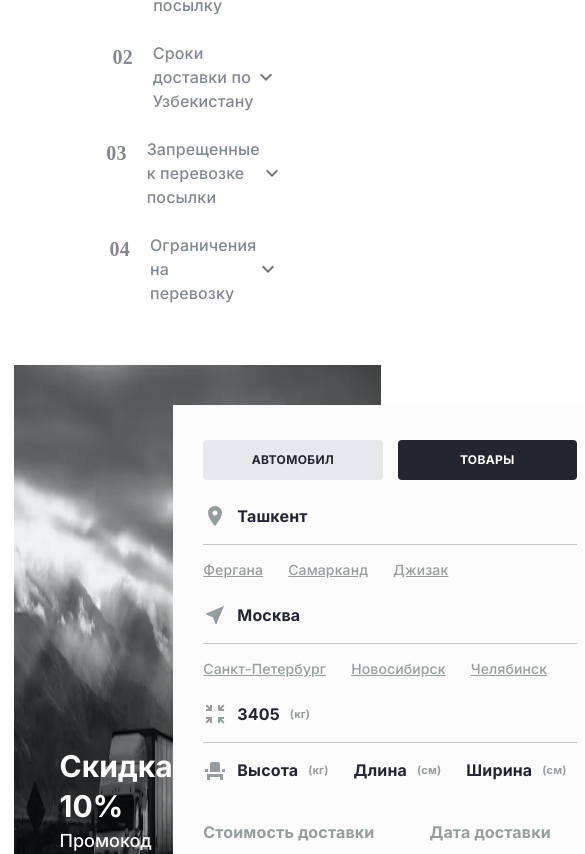
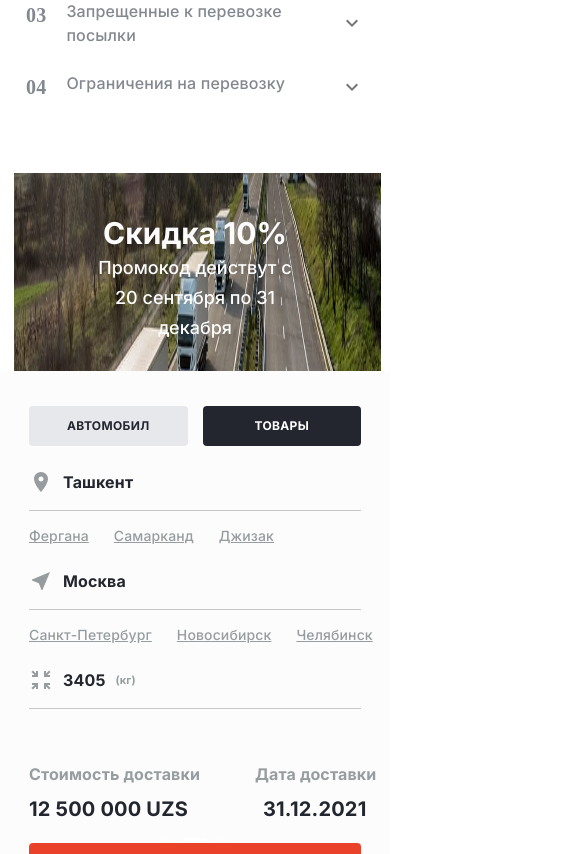
Before and after one commit to marufjon2001/marcoslogistik, a React (Create React App) app: page / in a window 390 px wide. Shown: the part 1822-2676 px from the top of the page, 585 px wide, since content can reach past the window. Built offline with nearby package versions, Linux system fonts and the light colour scheme.

Commit message:
carusel res

```diff
--- a/src/Component/Home/Home.jsx
+++ b/src/Component/Home/Home.jsx
@@ -384,7 +384,7 @@ const Home = () => {
 
        {/*------------------------ collapse----------------------------- */}
       <Box sx={{ display: "flex", justifyContent: "center" }} mt={10}>
-        <Box sx={{ width: "50%",}}>
+        <Box className="coolapse" sx={{ width: "50%",}}>
           {text.map((item, index) => (
             <Box>
               <Accordion style={{border: 'none',boxShadow: 'none'}}>
@@ -443,15 +443,14 @@ const Home = () => {
 
       {/*----------------------------- Carusel ------------------------------*/}
       <Box sx={{width: '100%',position: 'relative'}}>
-
-        <Box id={'carusel'} sx={{position: 'absolute',zIndex: '10',display: 'flex',justifyContent: 'center',width: '100%'}}>
-          <Box display={'flex'}justifyContent={"space-between"} padding={5} alignItems={"end"}width={'90%'}>
-            <Box>
+        <Box className="carusel12" id={'carusel'} sx={{position: 'absolute',zIndex: '10',display: 'flex',justifyContent: 'center',width: '100%'}}>
+          <Box className="carusel" display={'flex'}justifyContent={"space-between"} padding={5} alignItems={"end"}width={'90%'}>
+            <Box className="skidka">
              <Typography variant="h5" style={{fontFamily: 'Inter',fontWeight: '700',fontSize: '30px',lineHeight: '40px',color: '#FCFCFD'}}>Скидка 10% </Typography>
              <Typography variant="p" style={{fontFamily: 'Inter',fontWeight: '400',fontSize: '18px',lineHeight: '30px',color: '#FCFCFD'}}>Промокод действут с 20 сентября по 31 декабря</Typography>
             </Box>
-            <Box sx={{display: 'flex',justifyContent: 'center',backgroundColor: '#FCFCFD',padding: '35px 10px'}}>
-             <Box sx={{width: '90%'}}>
+            <Box className="carusell" sx={{display: 'flex',justifyContent: 'center',backgroundColor: '#FCFCFD',padding: '35px 10px'}}>
+             <Box className="caruselmenu" sx={{width: '90%'}}>
                <Box sx={{display: 'flex',gap: '15px'}}>
                 <Button style={{fontFamily: 'Inter',fontWeight: '700',fontSize: '12px',lineHeight: '16px',color: '#23262F',backgroundColor: '#E6E8EC',width: '200px',height: '40px'}}>Автомобил</Button>
                 <Button style={{fontFamily: 'Inter',fontWeight: '700',fontSize: '12px',lineHeight: '16px',color: '#FFFFFF',backgroundColor: '#23262F',width: '200px',height: '40px'}}> Товары</Button>
@@ -466,41 +465,40 @@ const Home = () => {
                 </Box><br />
                 <Typography style={{fontFamily: 'Inter',fontWeight: '700',fontSize: '16px',lineHeight: '18px',color: '#23262F',display: 'flex',gap: '10px',alignItems: 'center'}}><NearMeIcon style={{color: '#979C9E'}}/> Москва</Typography>
                 <hr />
-                <Box sx={{display: 'flex',gap: '25px'}}>
-                <Typography style={{fontFamily: 'Inter',fontWeight: '500',fontSize: '14px',lineHeight: '18px',color: '#979C9E',textDecoration: 'underline',}}> Санкт-Петербург  </Typography>
+                <Box className="moskva" sx={{display: 'flex',gap: '25px'}}>
+                <Typography style={{fontFamily: 'Inter',fontWeight: '500',fontSize: '14px',lineHeight: '18px',color: '#979C9E',textDecoration: 'underline',}}> Санкт-Петербург</Typography>
                 <Typography style={{fontFamily: 'Inter',fontWeight: '500',fontSize: '14px',lineHeight: '18px',color: '#979C9E',textDecoration: 'underline',}}>Новосибирск</Typography>
                 <Typography style={{fontFamily: 'Inter',fontWeight: '500',fontSize: '14px',lineHeight: '18px',color: '#979C9E',textDecoration: 'underline',}}>Челябинск</Typography>
                 </Box><br />
                 <Typography style={{fontFamily: 'Inter',fontWeight: '700',fontSize: '16px',lineHeight: '18px',color: '#23262F',display: 'flex',gap: '10px',alignItems: 'center'}}><ZoomInMapIcon style={{color: '#979C9E'}}/> 3405 <span style={{fontSize: '11px',color: '#979C9E'}}>(кг)</span></Typography>
                  <hr />
-                 <Box sx={{display: 'flex',gap: '25px'}}>
+                 <Box className="Высота" sx={{display: 'flex',gap: '25px'}}>
                 <Typography style={{fontFamily: 'Inter',fontWeight: '700',fontSize: '16px',lineHeight: '15px',color: '#23262F',display: 'flex',gap: '10px',alignItems: 'center'}}><EventSeatIcon style={{color: '#979C9E'}}/> Высота <span style={{fontSize: '11px',color: '#979C9E'}}>(кг)</span></Typography>
                 <Typography style={{fontFamily: 'Inter',fontWeight: '700',fontSize: '16px',lineHeight: '15px',color: '#23262F',display: 'flex',gap: '10px',alignItems: 'center'}}>Длина <span style={{fontSize: '11px',color: '#979C9E'}}>(см)</span></Typography>
                 <Typography style={{fontFamily: 'Inter',fontWeight: '700',fontSize: '16px',lineHeight: '15px',color: '#23262F',display: 'flex',gap: '10px',alignItems: 'center'}}>Ширина <span style={{fontSize: '11px',color: '#979C9E'}}>(см)</span></Typography>
                 </Box><br />
-                <Typography style={{fontFamily: 'Inter',fontWeight: '700',fontSize: '16px',lineHeight: '50px',color: '#979C9E',display: 'flex',gap: '55px',alignItems: 'center',}}> Стоимость доставки<span style={{fontFamily: 'Inter',fontWeight: '700',fontSize: '16px',lineHeight: '18px',color: '#979C9E',display: 'flex',gap: '10px',alignItems: 'center'}}>Дата доставки</span></Typography>
-                <Typography style={{fontFamily: 'Inter',fontWeight: '700',fontSize: '20px',lineHeight: '20px',color: '#23262F',display: 'flex',gap: '75px',alignItems: 'center'}}>12 500 000 UZS<span style={{fontFamily: 'Inter',fontWeight: '700',fontSize: '20px',lineHeight: '20px',color: '#23262F',display: 'flex',gap: '95px',alignItems: 'center'}}>31.12.2021</span></Typography>
+                <Typography className="stoimost" style={{fontFamily: 'Inter',fontWeight: '700',fontSize: '16px',lineHeight: '50px',color: '#979C9E',display: 'flex',gap: '55px',alignItems: 'center',}}> Стоимость доставки<span style={{fontFamily: 'Inter',fontWeight: '700',fontSize: '16px',lineHeight: '18px',color: '#979C9E',display: 'flex',gap: '10px',alignItems: 'center'}}>Дата доставки</span></Typography>
+                <Typography className="stoimost" style={{fontFamily: 'Inter',fontWeight: '700',fontSize: '20px',lineHeight: '20px',color: '#23262F',display: 'flex',gap: '75px',alignItems: 'center'}}>12 500 000 UZS<span style={{fontFamily: 'Inter',fontWeight: '700',fontSize: '20px',lineHeight: '20px',color: '#23262F',display: 'flex',gap: '95px',alignItems: 'center'}}>31.12.2021</span></Typography>
                 <br />
-             <Button style={{fontFamily: 'Inter',fontWeight: '700',fontSize: '15px',lineHeight: '24px',color: '#FFFFFF',backgroundColor: '#EA412B',width: '370px',height: '40px',padding: '20px'}}><Link style={{textDecoration: 'none',color: 'white'}} to={'/menu/posilku'}> Оформить</Link></Button>
+             <Button className="oformit" style={{fontFamily: 'Inter',fontWeight: '700',fontSize: '15px',lineHeight: '24px',color: '#FFFFFF',backgroundColor: '#EA412B',width: '100%',height: '40px',padding: '20px'}}><Link style={{textDecoration: 'none',color: 'white'}} to={'/menu/posilku'}> Оформить</Link></Button>
              </Box>
             </Box>
           </Box>
         </Box>
-
       <Carousel autoplay>
     <Box>
-      <img style={{width: '100%',height: '680px'}} src={img1} alt="" />
+      <img className="img12" style={{width: '100%',height: '680px'}} src={img1} alt="" />
     </Box>
     <Box>
-      <img style={{width: '100%',height: '680px'}} src={photo} alt="" />
+      <img  style={{width: '100%',height: '680px'}} src={imglar} alt="" />
     </Box>
     <Box>
-      <img style={{width: '100%',height: '680px'}} src={imglar} alt="" />
+      <img className="img123" style={{width: '100%',height: '680px'}} src={photo} alt="" />
     </Box>
   </Carousel>
       </Box>
 
-      <Box sx={{width: '100%',height: '100%',position: 'relative'}}>
+      <Box className="otzvi" sx={{width: '100%',height: '100%',position: 'relative'}}>
         <img style={{width: '100%',position: 'absolute',zIndex: '1'}} src={red} alt="" />
         <Box sx={{display: 'flex',justifyContent: 'center'}}pt={10}>
           <Typography style={{fontFamily: 'Inter',fontWeight: '700',fontSize: '32px',lineHeight: '38px',color: '#23262F'}}>Отзывы от компании</Typography>
@@ -528,8 +526,8 @@ const Home = () => {
         </Box>
       </Box>
       <br /><br /><br />
-      <Box sx={{display: 'flex',justifyContent: 'center'}} mt={10}>
-        <Box sx={{width: '86%',display: 'flex',alignItems: 'center',gap: '150px'}}mb={10}>
+      <Box  sx={{display: 'flex',justifyContent: 'center'}}>
+        <Box className="kontakt" sx={{width: '86%',display: 'flex',alignItems: 'center',gap: '150px'}}mb={10}>
            <Box>
             <a href="https://www.google.com/maps/dir/Eman+Group,+5+Djami+Square,+Tashkent+100057,+O%CA%BBzbekiston/Shahriston+ko'chasi,+Tashkent,+O%60zbekiston/@41.3542885,69.2477575,14z/data=!3m1!4b1!4m13!4m12!1m5!1m1!1s0x38ae8c92267a3301:0x3cb8b146e2b3910e!2m2!1d69.2538121!2d41.3555108!1m5!1m1!1s0x38ae8cae3ab5871f:0x15743fc46216c6e1!2m2!1d69.2772063!2d41.3521537?hl=UZ&entry=ttu" target="_blank"><img src={gps} alt="" /></a>
            </Box>
--- a/src/Component/Home/Swiper/App.jsx
+++ b/src/Component/Home/Swiper/App.jsx
@@ -39,7 +39,7 @@ export default class AutoPlay extends Component {
                   color: "#23262F",
                 }}
               >
-                Опыт и профессионализм
+                 профессионализм
               </Typography>
               <Typography
                 style={{
--- a/src/Component/Home/home.css
+++ b/src/Component/Home/home.css
@@ -61,8 +61,62 @@
     font-size: 28px !important;
     display: flex !important;
     justify-content: center !important;
+    margin-left: 35px !important;
   }
   .otpravka {
    display: flex !important;
+   width: 18% !important;
+  }
+  .coolapse {
+   width: 100% !important;
+   padding: 10px !important;
+  }
+  .carusel {
+   width: 75% !important;
+   display: flex !important;
+   gap: 28px !important;
+   flex-direction: column !important;
+   align-items: center !important;
+   justify-content: center !important;
+  }
+  .skidka {
+   display: flex;
+   justify-content: center;
+   align-items: center;
+   flex-direction: column;
+   text-align: center;
+  }
+  .caruselmenu {
+   width: 80% !important;
+  }
+  .moskva {
+   width: 105% !important;
+  }
+  .stoimost {
+   width: 350px !important;
+  }
+  .otzvi {
+   display: none;
+  }
+  .kontakt {
+   display: flex !important;
+   justify-content: center !important;
+   align-items: center !important;
+   flex-direction: column-reverse;
+   margin-top: -35px !important;
+  }
+  .carusel12 {
+   width: 100% !important;
+   overflow: hidden !important;
+  }
+  .carusell {
+   box-sizing: border-box;
+  }
+  .Высота {
+   width: 100% !important;
+   display: none !important;
+  }
+  .img12 {
+   height: 500px !important;
   }
 }
--- a/src/Component/Navbar/Navbarwhite/Navbarwhite1.jsx
+++ b/src/Component/Navbar/Navbarwhite/Navbarwhite1.jsx
@@ -5,7 +5,7 @@ import PhoneIcon from '@mui/icons-material/Phone';
 
 const Navbar1 = () => {
     return (
-        <Box width={"100%"} sx={{backgroundColor: '#FFFFFF',zIndex: '1000'}}>
+        <Box className="sm:hidden" width={"100%"} sx={{backgroundColor: '#FFFFFF',zIndex: '1000'}}>
       <Box width={'100%'} display={'flex'} justifyContent={'center'} sx={{padding: '10px'}}>
       <Box width={'87%'} display={'flex'} justifyContent={'space-between'} alignItems={'center'}>
         <Box sx={{display: 'flex',gap: '30px'}}>
```
Also changed, not shown: src/Component/Navbar/Navbar1/Navbar1.css (added), src/index.css (line endings or trailing spaces).
